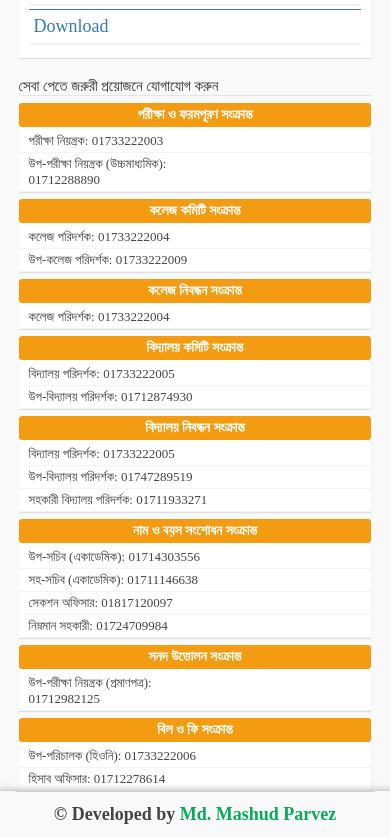
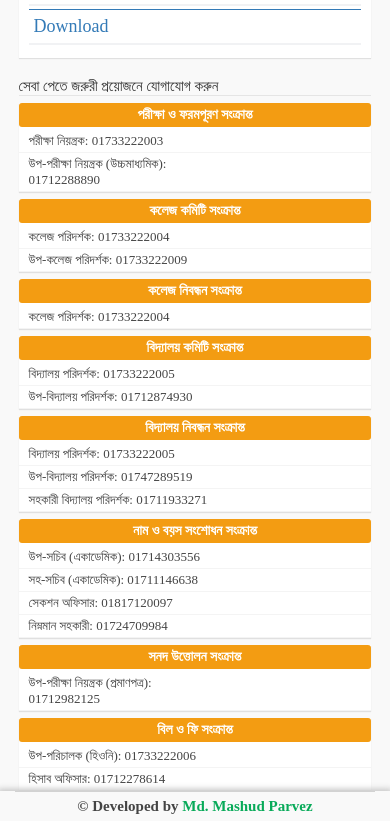
Before and after one commit to Mashud-17MKT041/Jessore-Board-Website-Clone, a plain HTML site: page index.html in a window 390 px wide. Shown: the part 7229-8066 px from the top of the page. Drawn offline with nearby package versions, Linux system fonts and the light colour scheme.

Commit message:
again update responsive

```diff
--- a/responsive.css
+++ b/responsive.css
@@ -160,6 +160,10 @@
         cursor: default;
     }
 
+    li.academic-width-increase {
+        width: 220px;
+    }
+
 }
 
 @media all and (max-width: 915px) {
@@ -177,8 +181,6 @@
     }
 
     .board-logo-side-text {
-
-
         padding-left: 0;
         flex-basis: 100%;
         justify-content: center;
@@ -241,6 +243,11 @@
 
         color: #fff;
         font-size: 20px;
+    }
+
+    .footer-wrap a p {
+        padding: 6px 0;
+        font-size: 15px;
     }
 }
 
```
